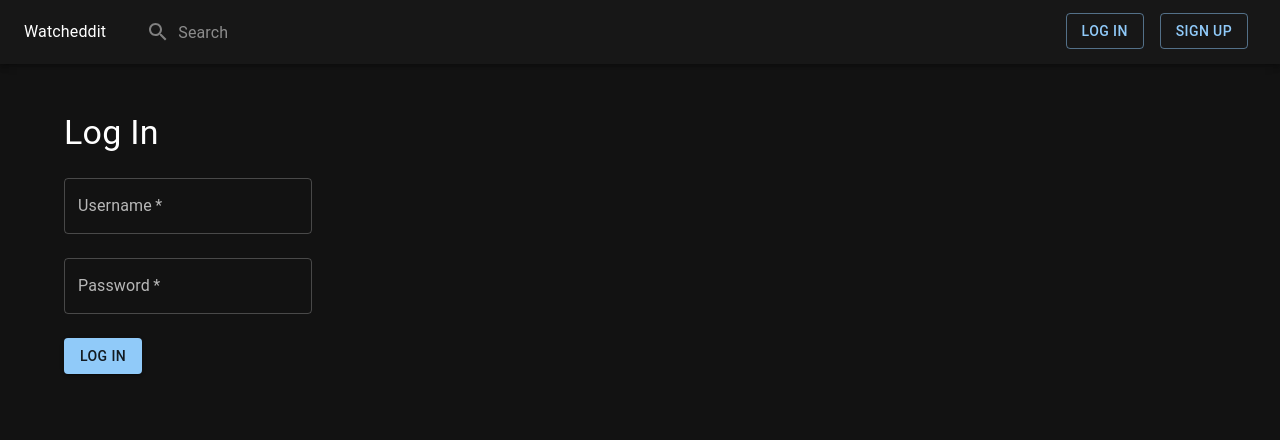
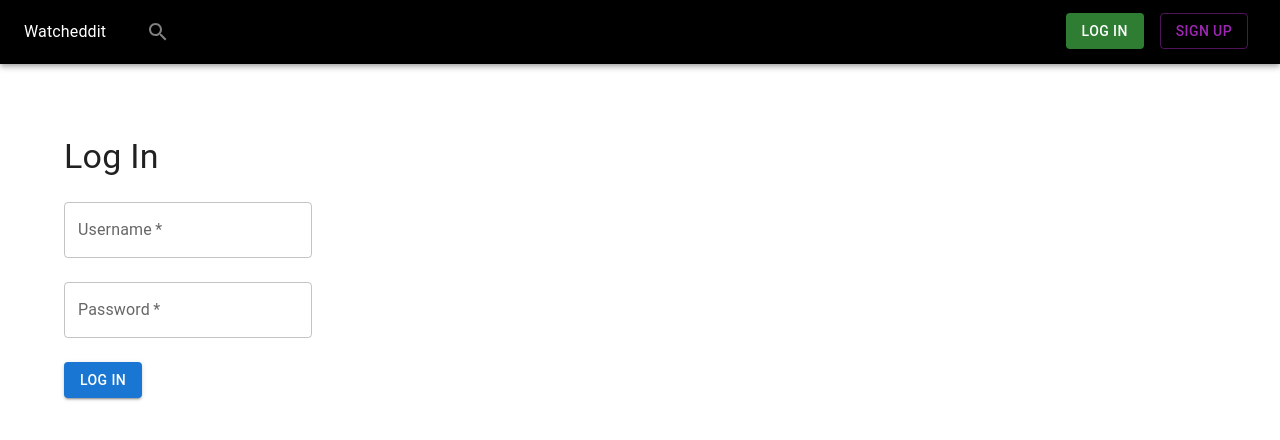
Before and after one commit to RohanAmjad123/WatcheddIt, a Next.js app in the folder frontend/watcheddit/: page /login in a window 1280 px wide. Shown: the top 440 px of the page. Built offline with nearby package versions, Linux system fonts and the light colour scheme.

Commit message:
integrated redux with navigation and forms

```diff
--- a/frontend/watcheddit/components/Navigation.tsx
+++ b/frontend/watcheddit/components/Navigation.tsx
@@ -7,6 +7,14 @@ import SearchIcon from '@mui/icons-material/Search';
 import InputBase from '@mui/material/InputBase';
 import Link from "next/link";
 import { Button } from "@mui/material";
+import { useAppSelector } from "../app/hooks";
+import { useAppDispatch } from "../app/hooks";
+import { logoutUser } from "../app/actions/logoutUser"
+import AccountCircleIcon from '@mui/icons-material/AccountCircle'
+import LogoutIcon from "@mui/icons-material/Logout"
+import { Menu, MenuItem, ListItemIcon, ListItemText, Tooltip, IconButton, Avatar } from '@mui/material'
+import React from 'react';
+import { useState } from 'react'
 
 const Search = styled('div')(({ theme }) => ({
     position: 'relative',
@@ -45,16 +53,90 @@ const StyledInputBase = styled(InputBase)(({ theme }) => ({
 }));
 
 export default function Navigation() {
+    const dispatch = useAppDispatch()
+    const userState = useAppSelector((state) => state);
+    const [anchorEl, setAnchorEl] = useState(null);
+
+    const open = Boolean(anchorEl);
+
+    const handleClick = (event: any) => {
+        setAnchorEl(event.currentTarget);
+    };
+
+    const handleClose = () => {
+        setAnchorEl(null);
+    };
+
+    const logout = () => {
+        dispatch(logoutUser())
+    };
+
+    const userButtons = () => {
+        if (!userState.loggedIn) {
+            console.log(userState)
+            return (
+                <React.Fragment>
+                    <Grid item mx={1}>
+                        <Link href="/login" passHref>
+                            <Button variant="contained" color="success">Log In</Button>
+                        </Link>
+                    </Grid>
+                    <Grid item mx={1}>
+                        <Link href="/signup" passHref>
+                            <Button variant="outlined" color="secondary">Sign Up</Button>
+                        </Link>
+                    </Grid>
+                </React.Fragment>
+            )
+        }
+        else {
+            return (
+                <React.Fragment>
+                    <Tooltip title="Account settings">
+                        <IconButton
+                            onClick={handleClick}
+                            size="small"
+                            sx={{ ml: 2 }}
+                            aria-controls={open ? 'account-menu' : undefined}
+                            aria-haspopup="true"
+                            aria-expanded={open ? 'true' : undefined}
+                        >
+                            <Avatar sx={{ width: 32, height: 32 }}>{userState.username.charAt(0)}</Avatar>
+                        </IconButton>
+                    </Tooltip>
+                    <Menu
+                        anchorEl={anchorEl}
+                        id="account-menu"
+                        open={open}
+                        onClose={handleClose}
+                        onClick={handleClose}
+                    >
+                        <MenuItem>
+                            <Button onClick={logout} color="error">
+                                <ListItemIcon>
+                                    <LogoutIcon />
+                                </ListItemIcon>
+                                <ListItemText>
+                                    <Typography>Log out</Typography>
+                                </ListItemText>
+                            </Button>
+                        </MenuItem>
+                    </Menu>
+                </React.Fragment>
+            )
+        }
+    }
+
     return (
         <AppBar sx={{ bgcolor: 'black' }} position='sticky'>
             <Toolbar>
                 <Grid container direction="row">
-                    <Link href="/" passHref>
-                        <Grid item justifyContent="center" direction="column" display="flex">
-                            <Typography sx={{ color: 'text.primary' }}>Watcheddit</Typography>
-                        </Grid>
-                    </Link>
-                    <Grid item>
+                    <Grid item justifyContent="center" direction="column" display="flex">
+                        <Link href="/" passHref>
+                            <Typography>Watcheddit</Typography>
+                        </Link>
+                    </Grid>
+                    <Grid item justifyContent="center" direction="column" display="flex">
                         <Search>
                             <SearchIconWrapper>
                                 <SearchIcon />
@@ -65,17 +147,8 @@ export default function Navigation() {
                             />
                         </Search>
                     </Grid>
-                    <Grid sm item/>
-                    <Link href="/login" passHref>
-                        <Grid item mx={1}>
-                            <Button variant="outlined">Log In</Button>
-                        </Grid>
-                    </Link>
-                    <Link href="/signup" passHref>
-                        <Grid item mx={1}>
-                            <Button variant="outlined">Sign Up</Button>
-                        </Grid>
-                    </Link>
+                    <Grid sm item></Grid>
+                    {userButtons()}
                 </Grid>
             </Toolbar>
         </AppBar>
--- a/frontend/watcheddit/forms/LoginForm.tsx
+++ b/frontend/watcheddit/forms/LoginForm.tsx
@@ -2,6 +2,8 @@ import { FormControl, Grid, TextField, Button } from "@mui/material";
 import { useState } from "react";
 import axios from "axios";
 import { useRouter } from "next/router";
+import { useAppDispatch } from "../app/hooks"
+import { loginUser } from "../app/actions/loginUser"
 
 const defaultLoginValues = {
     username: "",
@@ -10,7 +12,7 @@ const defaultLoginValues = {
 
 export default function LoginForm () {
     const router = useRouter();
-
+    const dispatch = useAppDispatch()
     const [formValues, setFormValues] = useState(defaultLoginValues);
 
     const handleChange = (event: any) => {
@@ -23,9 +25,12 @@ export default function LoginForm () {
 
     const handleClick = (event: any) => {
         console.log(formValues);
-        axios.post('http://localhost:3000/api/login', formValues)
+        axios.post('http://localhost:3000/api/login', formValues, { withCredentials: true })
         .then((response) => {
-            console.log('Successful login, cookie stored')
+            dispatch(loginUser({
+                username: response.data.username,
+                type: response.data.type
+            }))
             router.push('/')
         }, (error) => {
             console.log(error)
--- a/frontend/watcheddit/forms/SignupForm.tsx
+++ b/frontend/watcheddit/forms/SignupForm.tsx
@@ -10,7 +10,6 @@ const defaultSignupValues = {
 
 export default function SignupForm () {
     const router = useRouter();
-
     const [formValues, setFormValues] = useState(defaultSignupValues);
 
     const handleChange = (event: any) => {
@@ -25,7 +24,6 @@ export default function SignupForm () {
         console.log(formValues);
         axios.post('http://localhost:3000/api/signup', formValues)
         .then((response) => {
-            console.log('Successful signup')
             router.push('/login')
         }, (error) => {
             console.log(error)
--- a/frontend/watcheddit/pages/_app.tsx
+++ b/frontend/watcheddit/pages/_app.tsx
@@ -9,7 +9,7 @@ import { store } from "../app/store";
 const darkTheme = createTheme({
   palette: {
     mode: "dark",
-  }
+  },
 });
 
 import '../styles/globals.css'
@@ -18,13 +18,11 @@ import type { AppProps } from 'next/app'
 function MyApp({ Component, pageProps }: AppProps) {
   return (
     <Provider store={store}>
-      <ThemeProvider theme={darkTheme}>
-        <CssBaseline />
-        <Navigation />
-        <Container>
-          <Component {...pageProps} />
-        </Container>
-      </ThemeProvider>
+      <CssBaseline />
+      <Navigation />
+      <Container sx={{ paddingTop: 3 }}>
+        <Component {...pageProps} />
+      </Container>
     </Provider>
   );
 }
--- a/frontend/watcheddit/pages/api/hello.ts
+++ /dev/null
@@ -1,13 +0,0 @@
-// Next.js API route support: https://nextjs.org/docs/api-routes/introduction
-import type { NextApiRequest, NextApiResponse } from 'next'
-
-type Data = {
-  name: string
-}
-
-export default function handler(
-  req: NextApiRequest,
-  res: NextApiResponse<Data>
-) {
-  res.status(200).json({ name: 'John Doe' })
-}
```
Also changed, not shown: frontend/watcheddit/forms/PostForm.tsx (+8 -3 lines).
